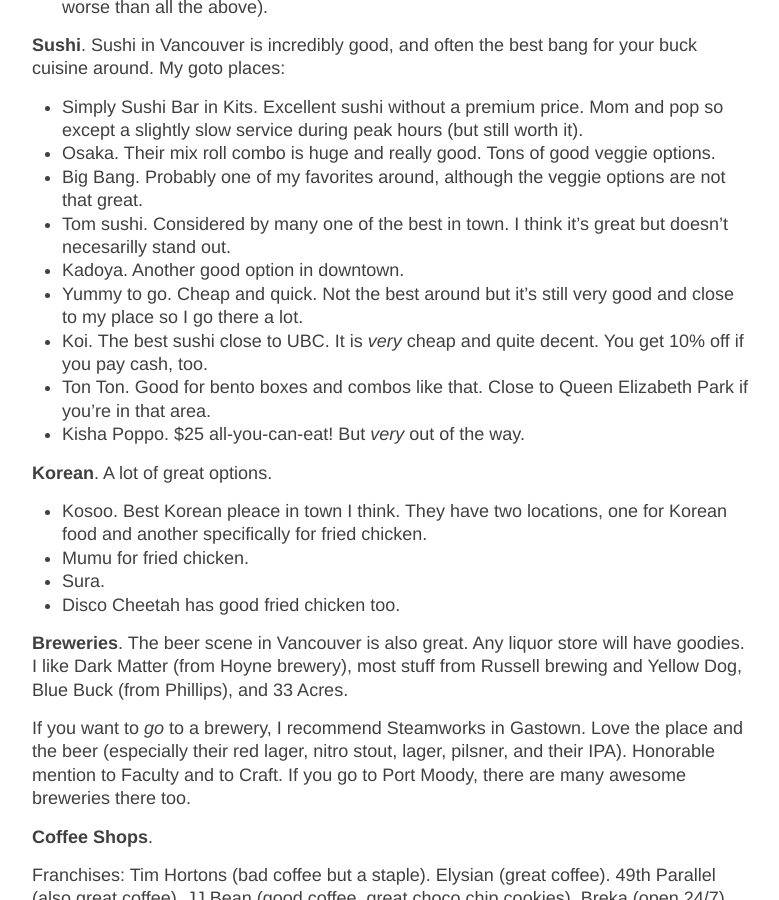
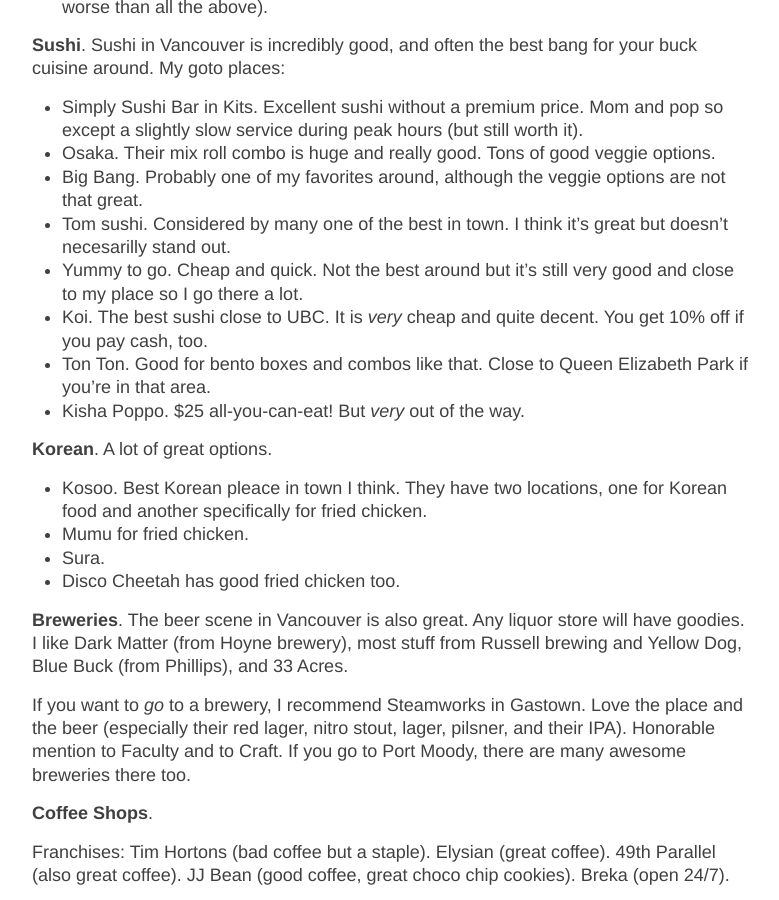
Before and after one commit to giankdiluvi/giankdiluvi.github.io, a Jekyll site: the page built from yvr.md, in a window 1280 px wide and 900 px high, scrolled down 1608 px. Shown: the whole window, without its empty margins (248-1027 px from the left). Built offline with Jekyll 4.4.1, drawn with Linux system fonts in a browser that asks for light colours; nearby versions of some CDN libraries; our own code applies the rules of GitHub Pages for plain Markdown files.

Commit message:
rm sushi place

```diff
--- a/yvr.md
+++ b/yvr.md
@@ -100,7 +100,6 @@
 although the veggie options are not that great.
 - Tom sushi. Considered by many one of the best in town.
 I think it's great but doesn't necesarilly stand out.
-- Kadoya. Another good option in downtown.
 - Yummy to go. Cheap and quick.
 Not the best around but it's still very good and close to my place so I go there a lot.
 - Koi. The best sushi close to UBC. It is *very* cheap and quite decent.
```
Also changed, not shown: 2 other files.
